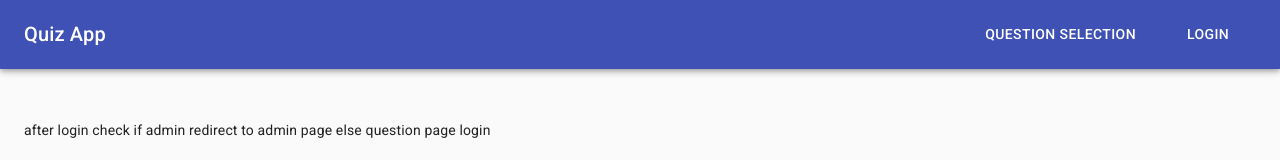
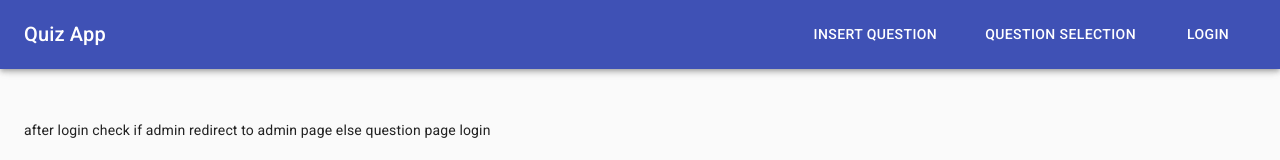
Before and after one commit to Stewart86/quiz-app, a React (Create React App) app: page / in a window 1280 px wide. Shown: the top 160 px of the page. Built offline with nearby package versions, Linux system fonts and the light colour scheme.

Commit message:
add insert question button

```diff
--- a/src/components/Nav.jsx
+++ b/src/components/Nav.jsx
@@ -23,6 +23,7 @@ export default function Nav() {
       <AppBar position='fixed'>
         <Toolbar>
           <Typography className={classes.title} variant='h6'>Quiz App</Typography>
+          <Button className={classes.btn} href='/insertquestion' color="inherit">Insert Question</Button>
           <Button className={classes.btn} href='/questionselection' color="inherit">Question Selection</Button>
           <Button className={classes.btn} href='/login' color="inherit">Login</Button>
         </Toolbar>
```
Also changed, not shown: 2 other files (tests, documents, lock files or other folders).
